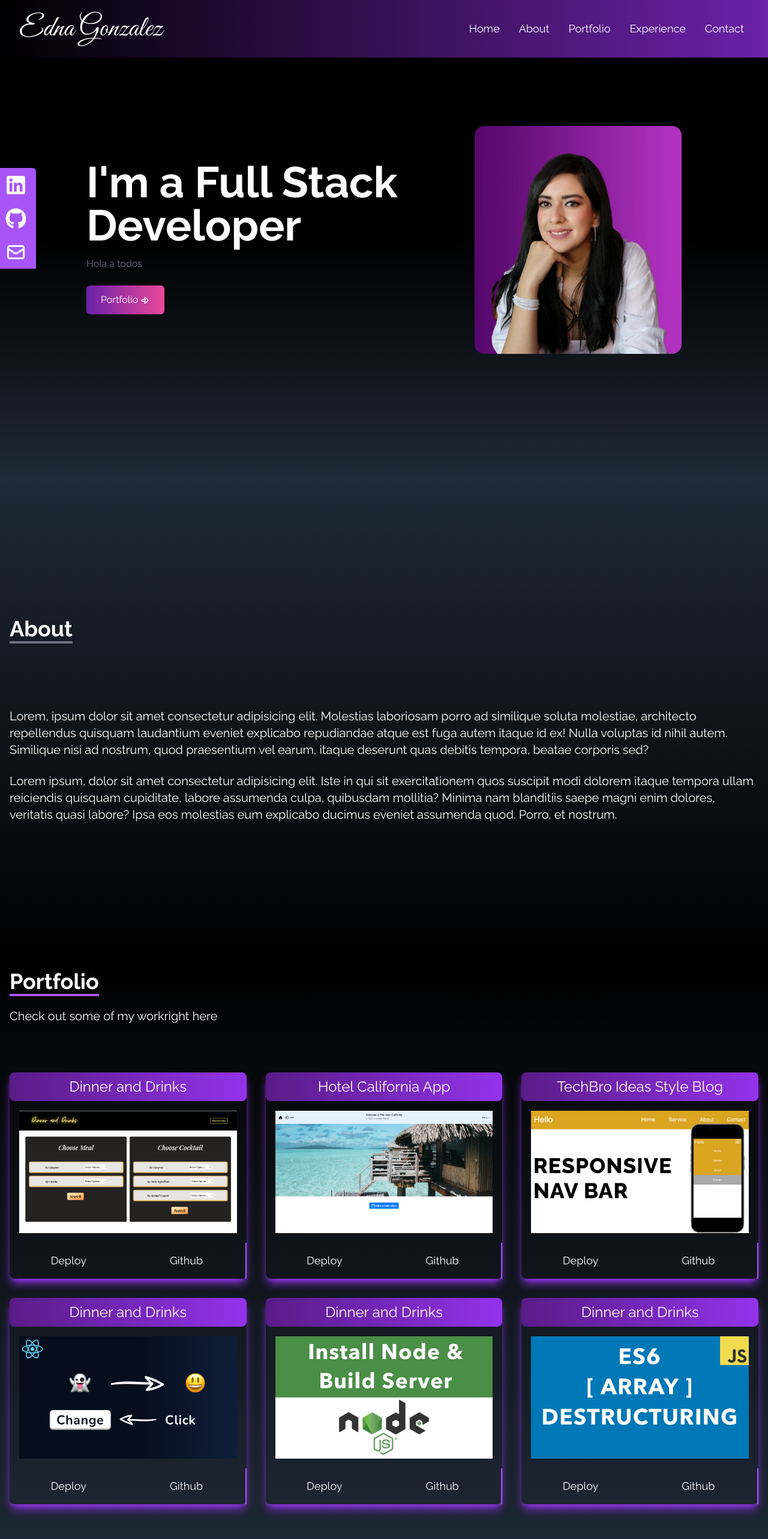
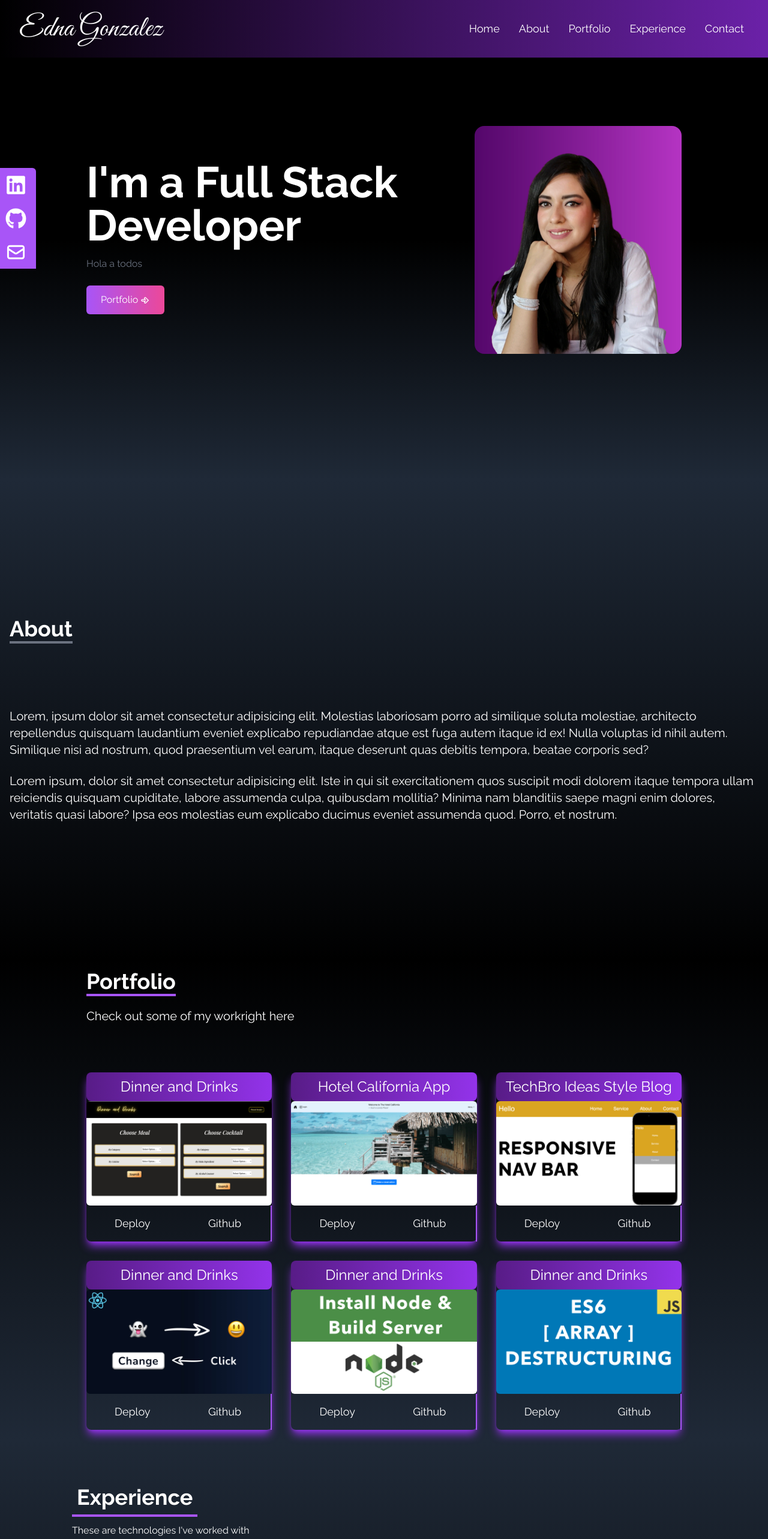
Before and after one commit to enanesh/edna-portfolio-react, a React (Create React App) app: page / in a window 1280 px wide. Shown: the top 2566 px of the page at 60% size. Built offline with nearby package versions, Linux system fonts and the light colour scheme.

Commit message:
Adds styling changes, I installed react-scroll npm library to be able to link the parts of my portfolio

```diff
--- a/src/components/About.jsx
+++ b/src/components/About.jsx
@@ -2,7 +2,7 @@ import React from 'react'
 
 const About = () => {
   return (
-      <div name="about" className='w-full h-screen bg-gradient-to-b from-gray-800 to to-black text-white'>
+      <div name="about" className='w-full h-screen bg-gradient-to-b from-gray-800 to-black text-white'>
 
           <div className='max-w-screen-xl p-4 mx-auto flex flex-col justify-center w-full h-full'>
               <div className='pb-8'>
--- a/src/components/ContactForm.jsx
+++ b/src/components/ContactForm.jsx
@@ -1,42 +1,3 @@
-// const ContactForm = () => {
-//   return (
-//       <div name="contact" className='w-full h-screen bg-gradient-to-b from-black to bg-gray-800 p-4 text-white'>
-//           <div className='flex flex-col p-4 justify-center max-w-screen-lg mx-auto h-full
-//           '>
-//               <div className='pb-8'>
-//                   <p className='text-4xl font-bold inline border-b-4 border-gray-500 '>Contact</p>
-//                   <p className='py-6'>Submit the form below to get in touch with me  </p>
-//               </div>
-
-//               <div className='flex justify-center items-center'>
-//                   <form action="" className='flex flex-col w-full md:1/2'>
-
-//                       {/* Name part of the form */}
-//                       <input type="text"
-//                           name="name"
-//                           placeholder='Enter your name' className='p-2 bg-transparent border-2 rounded-md text-white focus-outline-none'></input>
-
-//                         {/* email part of the form */}
-//                       <input type="text"
-//                           name="email"
-//                           placeholder='Enter your email' className='my-4 p-2 bg-transparent border-2 rounded-md text-white focus-outline-none'></input>
-
-//                       {/* message part of the form */}
-//                       <textarea type="text"
-//                           name="message"
-//                           placeholder='Enter your message'
-//                           rows="10"
-//                           className='p-2 bg-transparent border-2 rounded-md text-white focus-outline-none'></textarea>
-
-//                         <button className='text-white bg-gradient-to-b from-purple-700 to-pink-500 px-6 py-3 rounded-md hover:scale-110 duration-300 text-lg p'>Lets talk!</button>
-//                   </form>
-//               </div>
-//           </div>
-//     </div>
-//   )
-// }
-
-// export default ContactForm
 
 // Here we import a helper function that will check if the email is valid
 import { validateEmail } from "../utils/helpers";
@@ -62,23 +23,7 @@ function ContactForm() {
       setShowAlert(false);
     }
   };
-  // const handleDocumentClick = (event) => {
-  //   if (inputRef.current && !inputRef.current.contains(event.target)) {
-  //     setShowAlert(false);
-  //   }
-  // };
-  //   useEffect(() => {
-  //   const handleDocumentClick = (event) => {
-  //     if (inputRef.current && !inputRef.current.contains(event.target)) {
-  //     setShowAlert(false);
-  //   }
-  // };
-  // document.addEventListener("click", handleDocumentClick);
 
-  // return () => {
-  //   document.removeEventListener("click", handleDocumentClick);
-  // };
-  //   }, []);
 
   const handleInputChange = (e) => {
     // Getting the value and name of the input which triggered the change
@@ -102,10 +47,11 @@ function ContactForm() {
     if (!validateEmail(email) || !userName) {
       setErrorMessage("Enter a valid email e.g :email@email.com");
       // We want to exit out of this code block if something is wrong so that the user can correct it
-      return;
-      // Then we check to see if the password is not valid. If so, we set an error message regarding the password.
-    }
+        return;
 
+
+
+    }if (!message)
     // If everything goes according to plan, we want to clear out the input after a successful registration.
     setUserName("");
     setEmail("");
@@ -119,16 +65,17 @@ function ContactForm() {
     >
       <div className="flex flex-col p-4 justify-center max-w-screen-lg mx-auto h-full ">
         <div className="pb-8">
-          <p className="text-4xl text-white font-bold inline border-b-4 border-gray-500">
+          <p className="text-4xl text-white font-bold inline border-b-4 border-purple-500">
             Contact{" "}
           </p>
-          <p className="py-6"> Submit the form below to get in touch with me</p>
+          <p className="py-4 text-xl"> Submit the form below to get in touch with me.</p>
         </div>
 
-              <div className="flex justify-center items-center">
-
-
-          <form action=''className="flex flex-col w-full md:1/2">
+        <div className="flex justify-center items-center">
+          <form
+            action="https://getform.io/f/6d94ecd1-b25a-46a8-9368-7a8fb8c6b31e"
+            className="flex flex-col w-full md:1/2"
+          >
             <p className="text-xl">Name:</p>
             <input
               value={userName}
@@ -172,7 +119,7 @@ function ContactForm() {
             <button
               type="button"
               onClick={handleFormSubmit}
-              className="  text-white w-fit px-6 py-3 my-2 flex items-center  rounded-md bg-gradient-to-r from-purple-800 to-pink-500"
+              className="text-white w-fit px-6 py-3 my-2 flex items-center  rounded-md bg-gradient-to-r from-purple-800 to-pink-500"
             >
               Submit
             </button>
--- a/src/components/Experience.jsx
+++ b/src/components/Experience.jsx
@@ -57,11 +57,11 @@ const Experience = () => {
 
     ]
   return (
-      <div name="experience" className="bg-gradient-to-b p-14 from-gray-800 to-black w-full h-screen pb-20">
+      <div name="experience" className="bg-gradient-to-b p-14 from-gray-800 to-black w-full h-screen py-80">
 
         <div className='max-w-screen-xl mx-aut p-16 flex flex-col justify-center w-full h-full text-white'>
               <div>
-                  <p className='text-4xl font-bold border-b-4 border-gray-500 p-2 inline'> Experience </p>
+                  <p className='text-4xl font-bold border-b-4 border-purple-500 p-2 inline'> Experience </p>
                   <p className='py-6'> These are technologies I've worked with  </p>
               </div>
 
--- a/src/components/Home.jsx
+++ b/src/components/Home.jsx
@@ -1,38 +1,47 @@
 import React from 'react';
 import ednaImage from '../assets/ednaImage.png';
 import { TiArrowRightOutline } from "react-icons/ti";
+import { Link } from "react-scroll";
+
 
 const Home = () => {
     return (
-        <div name="home" className="h-screen w-full bg-gradient-to-b from-black  via-black to-gray-800">
-
+      <div
+        name="home"
+        className="h-screen w-full bg-gradient-to-b from-black  via-black to-gray-800 py-80"
+      >
         <div className="max-w-screen-lg mx-auto flex flex-col items-center justify-center h-full px-4 md:flex-row">
-                <div className= "flex  flex-col justify-center h-full">
-                    <h2 className='text-4xl sm:text-7xl font-bold text-white'>
-                        I'm a Full Stack  Developer
+          <div className="flex  flex-col justify-center h-full">
+            <h2 className="text-4xl sm:text-7xl font-bold text-white">
+              I'm a Full Stack Developer
             </h2>
-                    <p className=" text-gray-500 py-4 mx-width-md">
-                        Hola a todos
-                    </p>
+            <p className=" text-gray-500 py-4 mx-width-md">Hola a todos</p>
 
             <div>
-                        <button className=" group text-white w-fit px-6 py-3 my-2 flex items-center rounded-md bg-gradient-to-r from-purple-800 to-pink-500">
+              <Link
+                to="portfolio"
+                smooth
+                duration={500}
+                className="group text-white w-fit px-6 py-3 my-2 flex items-center rounded-md bg-gradient-to-r from-purple-500 to-pink-500 cursor-pointer"
+              >
                 Portfolio
                 <span className="group-hover:rotate-90 duration-300 ">
-                                <TiArrowRightOutline className='ml-1'/>
+                  <TiArrowRightOutline className="ml-1" />
                 </span>
-
-                        </button>
+              </Link>
             </div>
           </div>
           {/* image  settings */}
           <div>
-                    <img src={ednaImage}  alt="my profile" className="rounded-2xl mx-auto w-2/3 md:w-full"></img>
+            <img
+              src={ednaImage}
+              alt="my profile"
+              className="rounded-2xl mx-auto w-2/3 md:w-full"
+            ></img>
           </div>
         </div>
       </div>
-
-  )
+    );
 }
 
 export default Home
--- a/src/components/Navigation.jsx
+++ b/src/components/Navigation.jsx
@@ -1,6 +1,7 @@
 import React from 'react';
 import { useState } from 'react';
 import { FaBars, FaTimes } from 'react-icons/fa';
+import { Link } from "react-scroll";
 
 
 const Navigation = () => {
@@ -36,41 +37,46 @@ const Navigation = () => {
     ];
 
     return (
-        <div className='flex justify-between items-center w-full h20 px-6 bg-gradient-to-r from-black to-purple-800 text-white fixed'>
+      <div className="flex justify-between items-center w-full h20 px-6 bg-gradient-to-r from-black to-purple-800 text-white fixed">
         <div>
-                <h1 className='text-5xl font-signature py-6 ml-2'>Edna Gonzalez </h1>
+          <h1 className="text-5xl font-signature py-6 ml-2">Edna Gonzalez </h1>
         </div>
         {/* maps the array  to the ul list  */}
-            <ul className='hidden md:flex'>
+        <ul className="hidden md:flex">
           {links.map(({ id, link }) => (
-                    <li key={id} className='px-4 cursor-pointer- text-lg hover:bg-pink-400 text-white  capitalize hover:scale-105 duration-200'>
+            <li
+              key={id}
+              className="px-4 cursor-pointer- text-lg hover:bg-pink-500 rounded-md p-4 text-white  capitalize hover:scale-105 duration-200"
+            >
+
+                  <Link
+                      to={link}
+                      smooth duration={500}>
+                {link}
+              </Link>
+            </li>
+          ))}
+        </ul>
+
+        <div
+          onClick={() => SetNav(!nav)}
+          className="cursor-pointer pr-4 z-10 text-gray-500 md:hidden"
+        >
+          {nav ? <FaTimes size={30} /> : <FaBars size={30} />}
+        </div>
+
+        {nav && (
+          <ul className="flex flex-col justify-center items-center absolute top-0 left-0 w-full h-screen bg-gradient-to-b from-black to-gray-500 text-gray-500">
+            {links.map(({ id, link }) => (
+              <li
+                key={id}
+                className="px-4 cursor-pointer capitalize py-6 text-4xl"
+              >
                 {link}
               </li>
             ))}
           </ul>
-
-            <div onClick={() => SetNav(!nav)}
-                className='cursor-pointer pr-4 z-10 text-gray-500 md:hidden'>
-                {nav ? <FaTimes size={30} /> : <FaBars size={30} />}
-            </div>
-
-
-
-            {nav && (
-                <ul className='flex flex-col justify-center items-center absolute top-0 left-0 w-full h-screen bg-gradient-to-b from-black to-gray-500 text-gray-500'>
-                    {links.map(({ id, link }) => (
-                        <li
-                            key={id}
-                            className='px-4 cursor-pointer capitalize py-6 text-4xl'
-                        >
-                        {link}
-                        </li>
-                    ))}
-
-                </ul>
         )}
-
-
       </div>
     );
 };
--- a/src/components/Portfolio.jsx
+++ b/src/components/Portfolio.jsx
@@ -1,85 +1,97 @@
-import React from 'react'
-import arrayDestruct from '../assets/portfolio/arrayDestruct.jpg'
-import installNode from '../assets/portfolio/installNode.jpg'
-import navbar from '../assets/portfolio/navbar.jpg'
-import usestate from '../assets/portfolio/usestate.jpg'
-import project1 from '../assets/portfolio/project1.jpg'
-import project2 from '../assets/portfolio/project2.jpg'
+import React from "react";
+import arrayDestruct from "../assets/portfolio/arrayDestruct.jpg";
+import installNode from "../assets/portfolio/installNode.jpg";
+import navbar from "../assets/portfolio/navbar.jpg";
+import usestate from "../assets/portfolio/usestate.jpg";
+import project1 from "../assets/portfolio/project1.jpg";
+import project2 from "../assets/portfolio/project2.jpg";
 
 const Portfolio = () => {
-
   const portfolios = [
     {
       id: 1,
       src: project1,
       title: "Dinner and Drinks ",
-      deploy:"https://sely1724.github.io/dinner-and-drinks/",
-      linkRepo:"https://github.com/sely1724/dinner-and-drinks"
+      deploy: "https://sely1724.github.io/dinner-and-drinks/",
+      linkRepo: "https://github.com/sely1724/dinner-and-drinks",
     },
     {
       id: 2,
       src: project2,
       title: "Hotel California App",
+      deploy: "https://hotel-california-app.herokuapp.com/",
+      linkRepo: "https://github.com/kas500/hotel-california-app",
     },
     {
       id: 3,
       src: navbar,
       title: "TechBro Ideas Style Blog ",
+      deploy: "https://sely1724.github.io/dinner-and-drinks/",
+      linkRepo: "https://github.com/sely1724/dinner-and-drinks",
     },
     {
       id: 4,
       src: usestate,
       title: "Dinner and Drinks ",
+      deploy: "https://sely1724.github.io/dinner-and-drinks/",
+      linkRepo: "https://github.com/sely1724/dinner-and-drinks",
     },
     {
       id: 5,
       src: installNode,
       title: "Dinner and Drinks ",
+      deploy: "https://sely1724.github.io/dinner-and-drinks/",
+      linkRepo: "https://github.com/sely1724/dinner-and-drinks",
     },
     {
       id: 6,
       src: arrayDestruct,
       title: "Dinner and Drinks ",
+      deploy: "https://sely1724.github.io/dinner-and-drinks/",
+      linkRepo: "https://github.com/sely1724/dinner-and-drinks",
     },
-
-  ]
+  ];
 
   return (
-    <div name="portfolio" className='bg-gradient-to-b from-black to-gray-800 w-full text-white  pb-20'>
+    <div
+      name="portfolio"
+      className="bg-gradient-to-b from-black to-gray-800 w-full text-white md:h-screen"
+    >
+      <div className="max-w-screen-lg p-4 mx-auto flex flex-col justify-center w-full h-full">
+        <div className="pb-14">
+          <p className="text-4xl font-bold inline border-b-4 border-purple-500">
+            Portfolio
+          </p>
 
-      <div className='max-w-screen-xl p-4 mx-auto flex flex-col justify-center w-full h-full'>
-        <div className='pb-14'>
-          <p className='text-4xl font-bold inline border-b-4 border-purple-500'>Portfolio</p>
+          <p className="py-6 text-xl">Check out some of my workright here </p>
+        </div>
+        <div className="grid sm:grid-cols-2 md:grid-cols-3 gap-8 px-12 sm:px-0">
+          {portfolios.map(({ id, src, title, deploy, linkRepo }) => (
+            <div key={id} className="shadow-lg shadow-purple-600 rounded-lg">
+              <h1 className="text-2xl text-center p-2 bg-gradient-to-r from-purple-900 to bg-purple-600 rounded-lg">
+                {" "}
+                {title}
+              </h1>
+              <img
+                src={src}
+                alt=" "
+                className="rounded-md duration-200 hover:scale-105 "
+              />
 
-          <p className='py-6 text-xl'>Check out some of my workright here  </p>
-
-
+              <div className="flex item-center justify-center border-r-2  border-purple-500 text-lg ">
+                <button className="w-1/2 px-4 m-4  justify-center duration-200 hover:scale-105 hover:bg-pink-500">
+                  <a href={deploy}>Deploy</a>
+                </button>
+                <button className="w-1/2 px-4  m-4 duration-200 hover:scale-105 hover:bg-pink-500 rounded ">
+                  <a href={linkRepo}>Github</a>
+                </button>
               </div>
-      <div  className='grid sm:grid-cols-2 md:grid-cols-3 gap-8 px-12 sm:px-0'>
-
-
-          {portfolios.map(({ id, src,title }) => (
-
-          <div key={id} className='shadow-lg shadow-purple-600 rounded-lg'>
-            <h1 className='text-2xl text-center p-2 bg-gradient-to-r from-purple-900 to bg-purple-600 rounded-lg'> {title}</h1>
-          <img src={src} alt=" "  className='rounded-lg duration-200 hover:scale-105 p-4 '/>
-
-        <div className='flex item-center justify-center border-r-2  border-purple-500 text-lg '>
-          <button className='w-1/2 px-4 m-4 duration-200 hover:scale-105   '>Deploy </button>
-          <button className='w-1/2 px-4  m-4 duration-200 hover:scale-105 '> Github </button>
             </div>
-
-      </div>
-
-
-        ))
-        }
-
-
+          ))}
         </div>
       </div>
     </div>
-  )
-}
+  );
+};
 
-export default Portfolio
+export default Portfolio;
```
Also changed, not shown: package.json (+4 -3 lines), src/App.js (line endings or trailing spaces). Lines whose indentation alone changed are shown as unchanged.
